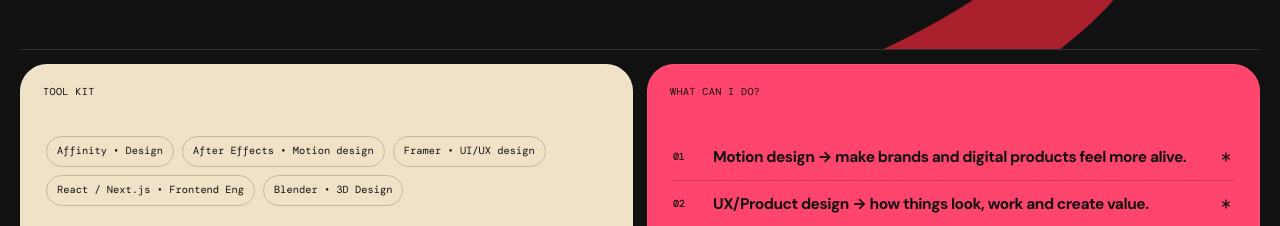
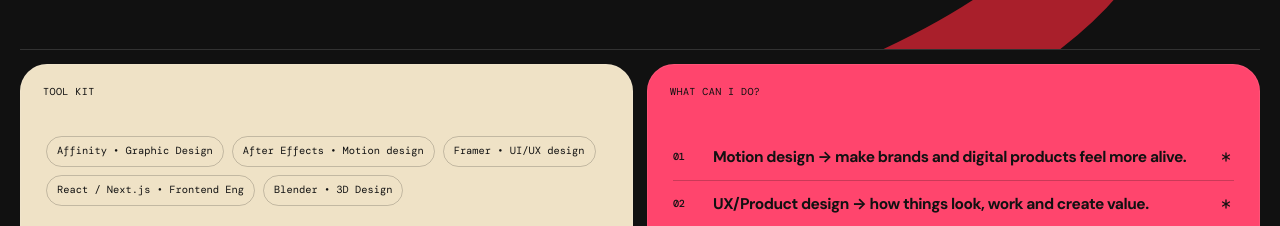
Before and after one commit to mayasarchivework-spec/mayasarchive, a React (Vite) app: page / in a window 1280 px wide. Shown: the part 1440-1666 px from the top of the page. Built offline with nearby package versions, Linux system fonts and the light colour scheme.

Commit message:
Update graphic design tool description

```diff
--- a/src/main.jsx
+++ b/src/main.jsx
@@ -190,7 +190,7 @@ function BentoArchive() {
 
         <div className="bento-card bento-tools reveal delay-1">
           <div className="card-topline"><span>Tool kit</span></div>
-          <div className="tool-list"><span>Affinity • Design</span><span>After Effects • Motion design</span><span>Framer • UI/UX design</span><span>React / Next.js • Frontend Eng</span><span>Blender • 3D Design</span></div>
+          <div className="tool-list"><span>Affinity • Graphic Design</span><span>After Effects • Motion design</span><span>Framer • UI/UX design</span><span>React / Next.js • Frontend Eng</span><span>Blender • 3D Design</span></div>
           <div className="tools-asterisk">*</div>
         </div>
 
```
